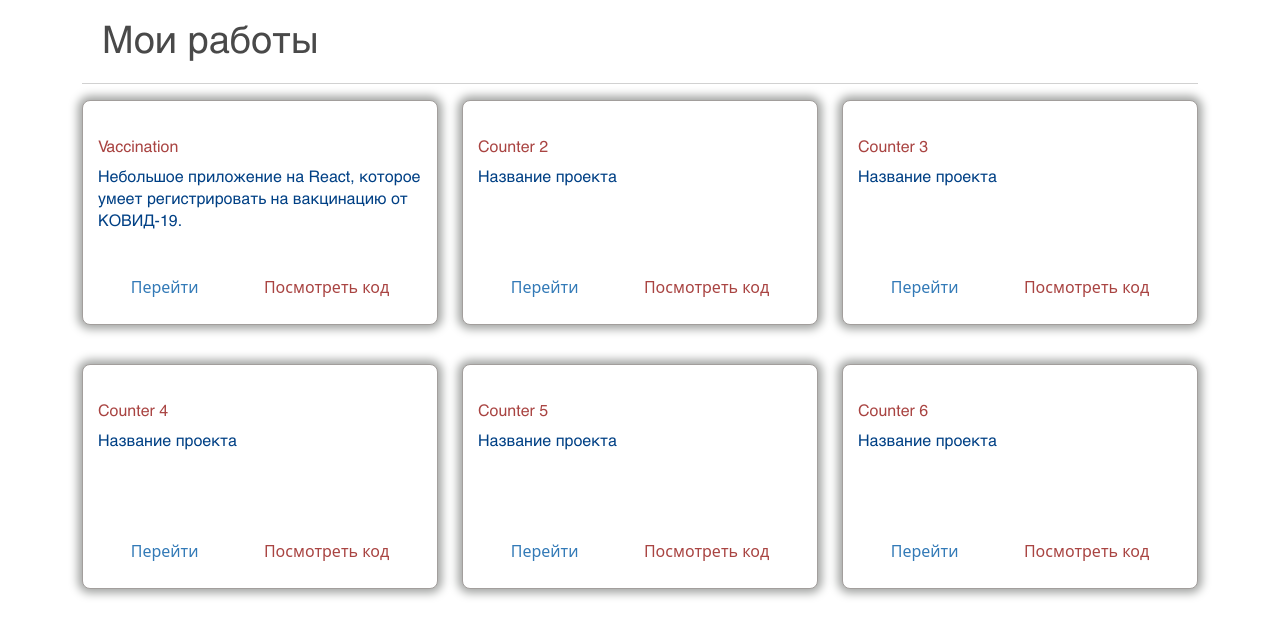
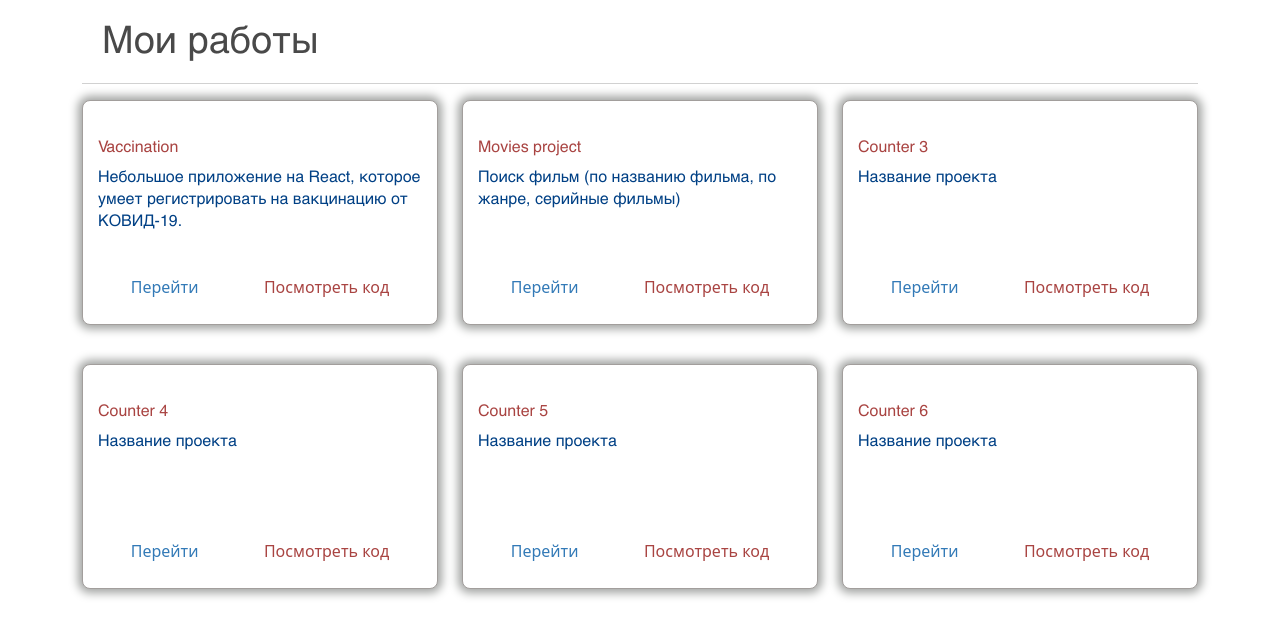
Before and after one commit to Magamed-Ali/my-my-works, a React (Create React App) app: page / in a window 1280 px wide. Shown: the top 636 px of the page. Built offline with nearby package versions, Linux system fonts and the light colour scheme.

Commit message:
added Movies project

```diff
--- a/src/store.js
+++ b/src/store.js
@@ -8,10 +8,10 @@ const initState = {
             linkGit: "https://github.com/Magamed-Ali/registration-for-vaccination/tree/release-0.0.3"
         },
         {
-            title: 'Counter 2',
-            description: "Название проекта",
-            linkDemo: "",
-            linkGit: ""
+            title: 'Movies project',
+            description: "Поиск фильм (по названию фильма, по жанре, серийные фильмы)",
+            linkDemo: "https://magamed-ali.github.io/movies-project/",
+            linkGit: "https://github.com/Magamed-Ali/movies-project"
         },
         {
             title: 'Counter 3',
```
